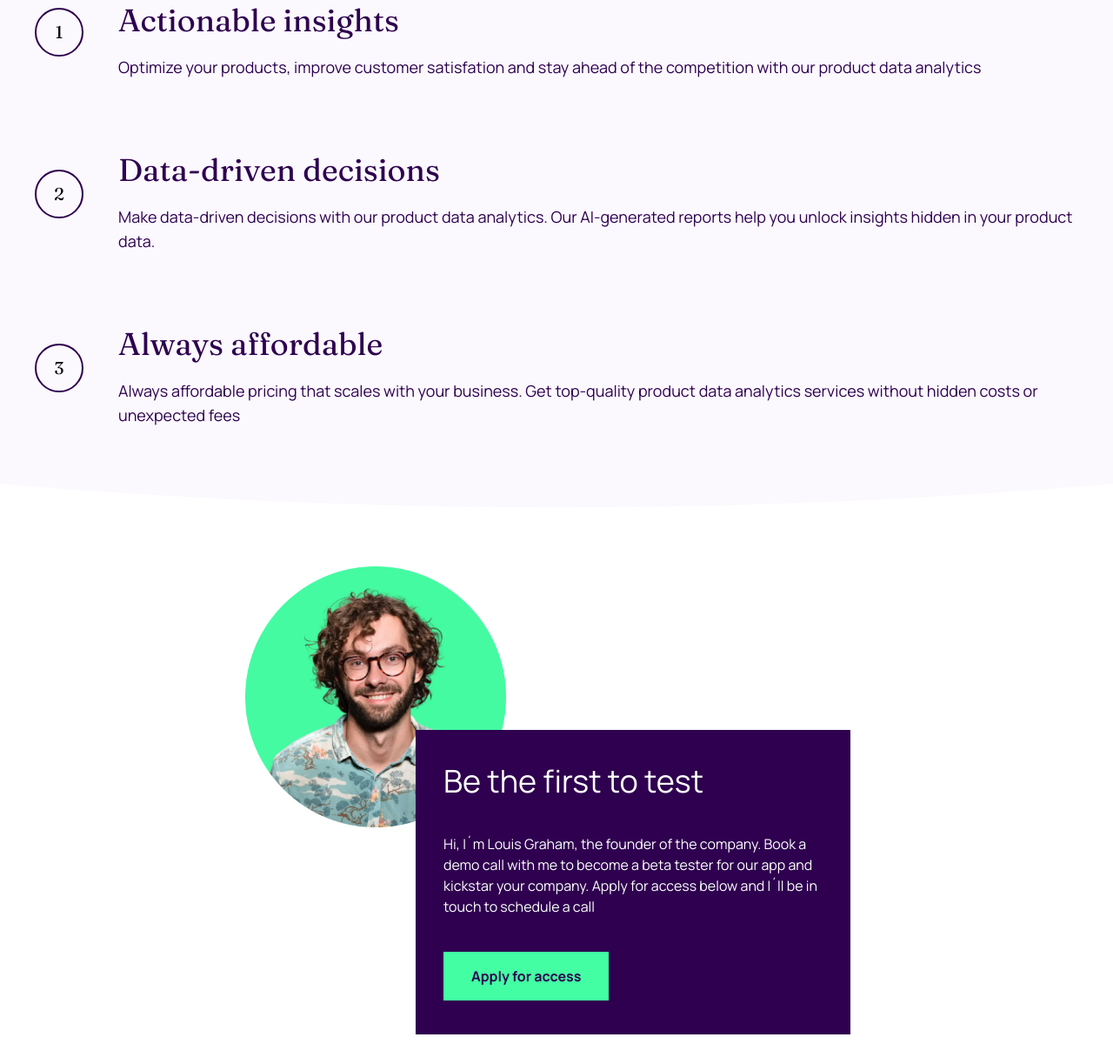
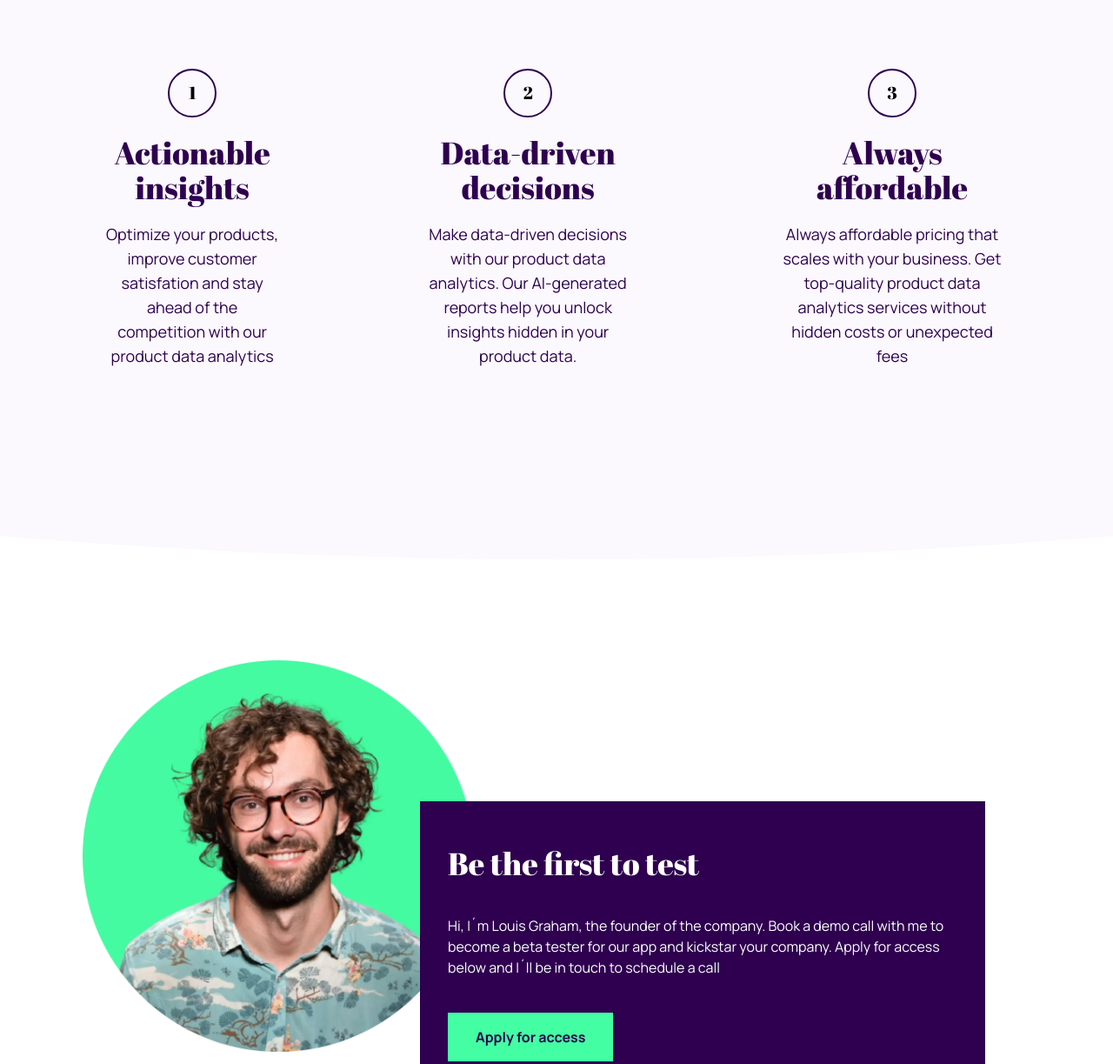
Before and after one commit to Bofi1/landing-page-workit, a website: page index.html in a window 1280 px wide. Shown: the part 811-2034 px from the top of the page at 87% size. Drawn offline with Linux system fonts and the light colour scheme; a web font is replaced by a local one.

Commit message:
desktop responsive

```diff
--- a/index.html
+++ b/index.html
@@ -7,7 +7,7 @@
     <link rel="stylesheet" href="output.css" />
   </head>
   <body class="font-manrope">
-    <nav class="w-full flex justify-between bg-mypurple py-8 px-7">
+    <nav class="w-full flex justify-between bg-mypurple p-8 xl:p-16">
       <img src="images/logo-light.svg" alt="logo" />
       <p
         class="border-b-2 border-[#53F5A9] first-letter text-white font-bold text-base"
@@ -20,11 +20,15 @@
       <article
         class="relative bg-mypurple text-white overflow-hidden h-[60vh] flex flex-col items-center justify-center"
       >
-        <div class="flex flex-col justify-center items-center px-5 mb-[8rem]">
-          <h1 class="font-fraunces text-[2.5rem] text-center md:text-7xl">
+        <div
+          class="flex flex-col justify-center items-center px-5 mb-[8rem] md:mb-[10rem]"
+        >
+          <h1
+            class="font-abrilfatface text-[2.5rem] text-center md:text-5xl xl:text-6xl"
+          >
             Data <span class="border-b-2 border-mygreen">tailored</span> to
             <br />
-            your needs.
+            <p class="md:mt-6">your needs.</p>
           </h1>
           <button
             class="px-8 py-4 bg-mygreen mt-6 text-mypurple font-bold md:mt-10"
@@ -46,7 +50,7 @@
       </article>
 
       <img
-        class="absolute top-[60vh] flex justify-self-center w-[20rem] z-[10000000] md:w-[40rem] md:top-[50vh]"
+        class="absolute top-[60vh] flex justify-self-center w-[20rem] z-[10000000] md:w-[40rem] md:top-[55vh]"
         src="images/image-hero.webp"
         alt=""
       />
@@ -54,25 +58,25 @@
 
     <main class="">
       <article
-        class="relative pt-[9rem] pb-[6rem] bg-mypurplelight text-white overflow-hidden flex flex-col justify-center items-start px-10 md:pt-[14rem]"
+        class="relative pt-[9rem] pb-[6rem] bg-mypurplelight text-white overflow-hidden flex flex-col justify-center items-start px-10 md:pt-[14rem] xl:flex-row xl:pt-[16rem] xl:pb-[14rem] xl:items-start"
       >
         <div
-          class="flex flex-col justify-center items-center text-mypurple md:flex-row"
+          class="flex flex-col justify-center items-center text-mypurple md:flex-row xl:flex-col"
         >
           <div class="">
             <div
-              class="bg-mypurplelight border-2 border-mypurple rounded-full w-14 h-14 flex justify-center items-center text-xl text-black font-fraunces md:mr-10"
+              class="bg-mypurplelight border-2 border-mypurple rounded-full w-14 h-14 flex justify-center items-center text-xl text-black font-abrilfatface md:mr-10 xl:mr-0"
             >
               1
             </div>
           </div>
-          <div class="flex flex-col">
+          <div class="flex flex-col xl:px-20">
             <h2
-              class="mt-5 text-center md:text-start font-fraunces text-2xl md:text-4xl"
+              class="mt-5 text-center md:text-start text-2xl md:text-4xl xl:text-center font-abrilfatface"
             >
               Actionable insights
             </h2>
-            <p class="mt-5 text-center md:text-start md:text-lg">
+            <p class="mt-5 text-center md:text-start md:text-lg xl:text-center">
               Optimize your products, improve customer satisfation and stay
               ahead of the competition with our product data analytics
             </p>
@@ -80,22 +84,22 @@
         </div>
 
         <div
-          class="flex flex-col justify-center items-center text-mypurple md:flex-row mt-16"
+          class="flex flex-col justify-center items-center text-mypurple md:flex-row mt-16 xl:mt-0 xl:flex-col"
         >
           <div class="">
             <div
-              class="bg-mypurplelight border-2 border-mypurple rounded-full w-14 h-14 flex justify-center items-center text-xl text-black font-fraunces md:mr-10"
+              class="bg-mypurplelight border-2 border-mypurple rounded-full w-14 h-14 flex justify-center items-center text-xl text-black font-abrilfatface md:mr-10 xl:mr-0"
             >
               2
             </div>
           </div>
-          <div class="flex flex-col">
+          <div class="flex flex-col xl:px-20">
             <h2
-              class="mt-5 text-center md:text-start font-fraunces text-2xl md:text-4xl"
+              class="mt-5 text-center md:text-start font-abrilfatface text-2xl md:text-4xl xl:text-center"
             >
               Data-driven decisions
             </h2>
-            <p class="mt-5 text-center md:text-start md:text-lg">
+            <p class="mt-5 text-center md:text-start md:text-lg xl:text-center">
               Make data-driven decisions with our product data analytics. Our
               AI-generated reports help you unlock insights hidden in your
               product data.
@@ -104,22 +108,22 @@
         </div>
 
         <div
-          class="flex flex-col justify-center items-center text-mypurple md:flex-row mt-16"
+          class="flex flex-col justify-center items-center text-mypurple md:flex-row mt-16 xl:mt-0 xl:flex-col"
         >
           <div class="">
             <div
-              class="bg-mypurplelight border-2 border-mypurple rounded-full w-14 h-14 flex justify-center items-center text-xl text-black font-fraunces md:mr-10"
+              class="bg-mypurplelight border-2 border-mypurple rounded-full w-14 h-14 flex justify-center items-center text-xl text-black font-abrilfatface md:mr-10 xl:mr-0"
             >
               3
             </div>
           </div>
-          <div class="flex flex-col">
+          <div class="flex flex-col xl:px-20">
             <h2
-              class="mt-5 text-center md:text-start font-fraunces text-2xl md:text-4xl"
+              class="mt-5 text-center md:text-start font-abrilfatface text-2xl md:text-4xl xl:text-center"
             >
               Always affordable
             </h2>
-            <p class="mt-5 text-center md:text-start md:text-lg">
+            <p class="mt-5 text-center md:text-start md:text-lg xl:text-center">
               Always affordable pricing that scales with your business. Get
               top-quality product data analytics services without hidden costs
               or unexpected fees
@@ -144,18 +148,18 @@
       <div
         class="flex flex-col justify-center items-center text-white mt-4 md:mt-[-3rem]"
       >
-        <div class="px-10 flex md:mr-[26rem]">
+        <div class="px-10 flex md:mr-[26rem] xl:mr-[40rem]">
           <img
-            class="relative top-[4rem] md:w-[300px] md:top-[7rem]"
+            class="relative top-[4rem] md:w-[300px] md:top-[7rem] xl:w-[450px] xl:top-[10rem]"
             src="images/image-founder.webp"
             alt=""
           />
         </div>
         <div
-          class="bg-mypurple flex flex-col justify-center items-center px-8 py-12 mx-4 z-[8888] md:w-[500px] md:h-[350px] md:items-start md:px-13 md:py-17 md:ml-[12rem]"
+          class="bg-mypurple flex flex-col justify-center items-center px-8 py-12 mx-4 z-[8888] md:w-[500px] md:h-[350px] md:items-start md:px-13 md:py-17 md:ml-[12rem] xl:w-[650px] relative xl:bottom-[8rem] xl:left-[5rem]"
         >
           <h5
-            class="font-fraunce text-center text-2xl md:text-start md:text-4xl"
+            class="font-abrilfatface text-center text-2xl md:text-start md:text-4xl"
           >
             Be the first to test
           </h5>
--- a/input.css
+++ b/input.css
@@ -1,5 +1,4 @@
-@import url("https://fonts.googleapis.com/css2?family=Fraunces:ital,opsz,wght@0,9..144,100..900;1,9..144,100..900&family=Manrope:wght@200..800&family=Playfair+Display:ital,wght@0,400..900;1,400..900&display=swap");
-
+@import url("https://fonts.googleapis.com/css2?family=Abril+Fatface&family=Fraunces:ital,opsz,wght@0,9..144,100..900;1,9..144,100..900&family=Manrope:wght@200..800&family=Playfair+Display:ital,wght@0,400..900;1,400..900&display=swap");
 @tailwind base;
 @tailwind components;
 @tailwind utilities;
--- a/tailwind.config.js
+++ b/tailwind.config.js
@@ -7,6 +7,7 @@ module.exports = {
         fraunces: ["'Fraunces'", "sans-serif"],
         manrope: ["'Manrope'", "sans-serif"],
         playfair: ["'Playfair'", "sans-serif"],
+        abrilfatface: ["'Abril Fatface'", "sans-serif"],
       },
       colors: {
         mygreen: "#43FEA3",
```
Also changed, not shown: output.css.
